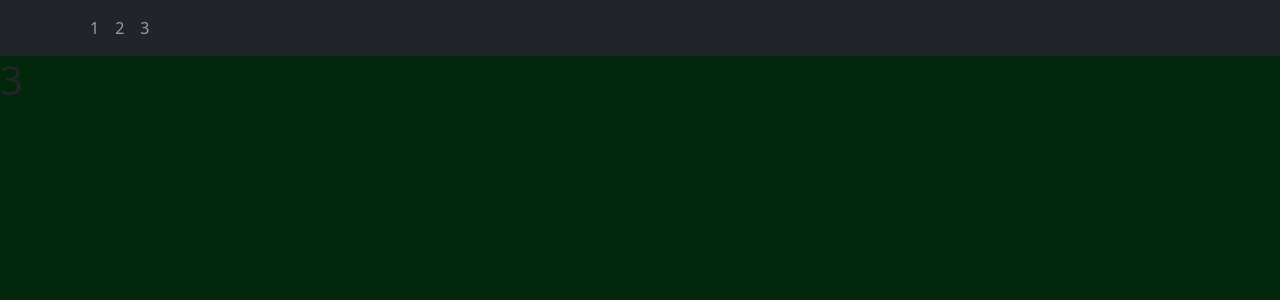
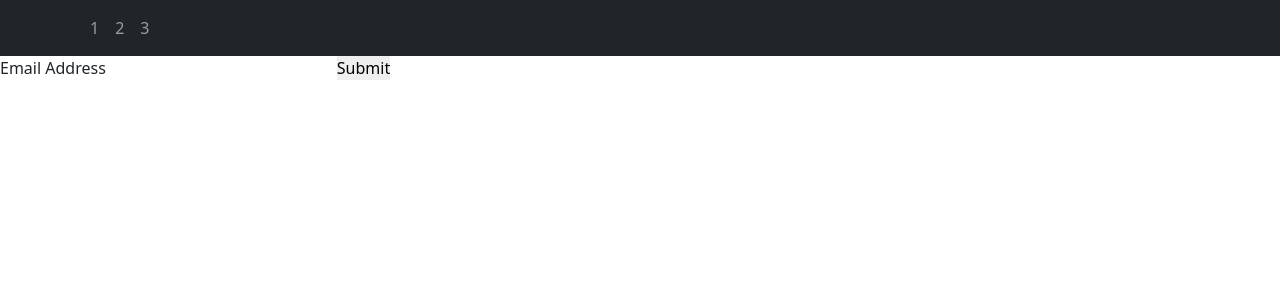
Before and after one commit to Nikita-Perkovskiy/React-redux-practice, a React (Create React App) app in the folder react-redux-practice/: page /Block3 in a window 1280 px wide. Shown: the top 300 px of the page. Built offline with nearby package versions, Linux system fonts and the light colour scheme.

Commit message:
formik first experience

```diff
--- a/react-redux-practice/package.json
+++ b/react-redux-practice/package.json
@@ -8,6 +8,7 @@
     "@testing-library/react": "^13.4.0",
     "@testing-library/user-event": "^13.5.0",
     "bootstrap": "^5.2.3",
+    "formik": "^2.2.9",
     "node-sass": "^8.0.0",
     "react": "^18.2.0",
     "react-bootstrap": "^2.7.2",
--- a/react-redux-practice/src/Components/Block1/Block1.jsx
+++ b/react-redux-practice/src/Components/Block1/Block1.jsx
@@ -13,6 +13,7 @@
     //  countIncrease(count);
     dispatch(actionIncrease());
   };
+
 
   const decrease = () => {
     //countDecrease(count);
--- a/react-redux-practice/src/Components/Block3/Block3.jsx
+++ b/react-redux-practice/src/Components/Block3/Block3.jsx
@@ -1,11 +1,48 @@
 import React from "react";
+import { Container } from "react-bootstrap";
+import { useFormik } from 'formik';
 
 const Block3 = () => {
-  return (
-    <div style={{ width: "100%", height: "100vh", backgroundColor: "#03270b" }}>
-      <h1>3</h1>
-    </div>
-  );
+//   return (
+//     <div style={{ width: "100%", height: "100vh", backgroundColor: "#03270b" }}>
+//       <Container>
+//        <h1 className="mx-auto" >3</h1>
+//        <form>
+//   <label>
+//     Ім'я:
+//     <input type="text" name="name" />
+//   </label>
+//   <input type="submit" value="Надіслати" />
+//   <input type="file" />
+// </form>
+//       </Container>
+//     </div>
+//   );
+
+   const formik = useFormik({
+     initialValues: {
+       email: '',
+     },
+
+     onSubmit: values => {
+       alert(JSON.stringify(values, null, 2));
+     },
+
+   });
+   return (
+     <form onSubmit={formik.handleSubmit}>
+       <label htmlFor="email">Email Address</label>
+       <input
+         id="email"
+         name="email"
+         type="email"
+         onChange={formik.handleChange}
+         value={formik.values.email}
+       />
+
+       <button type="submit">Submit</button>
+     </form>
+   );
 };
 
 export default Block3;
```
Also changed, not shown: 1 other file (tests, documents, lock files or other folders).
